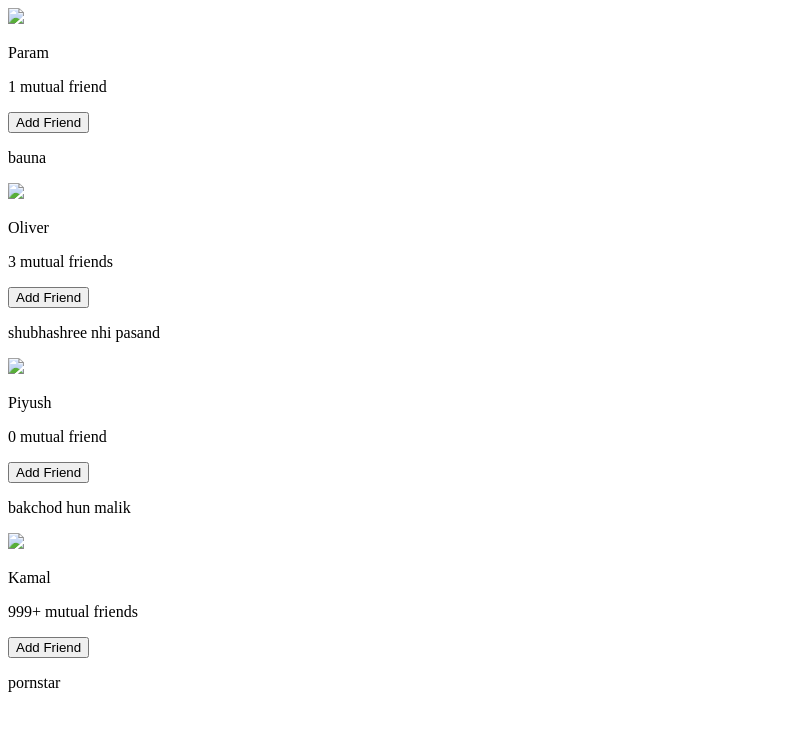
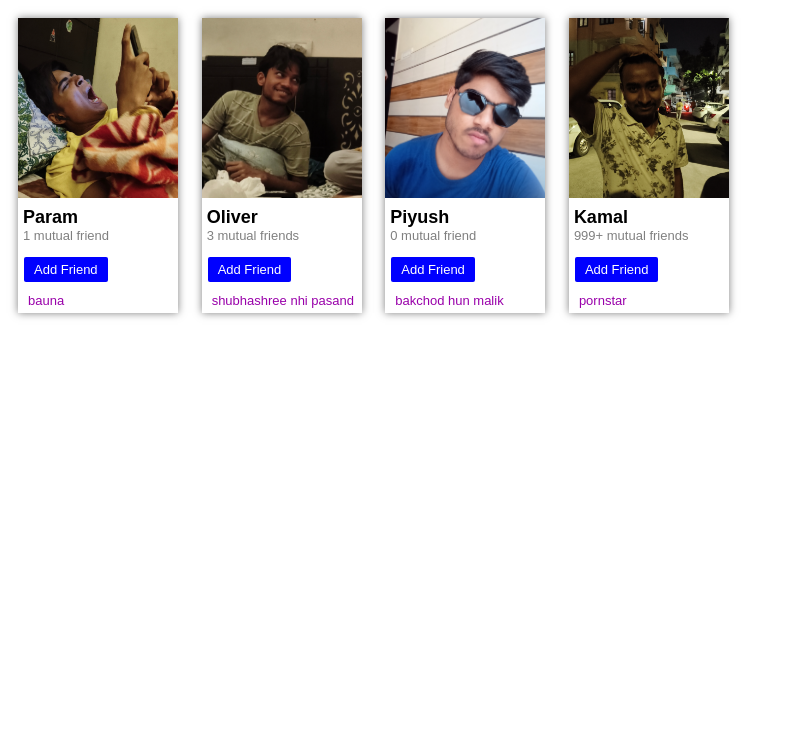
Before and after one commit to piyushyadavrky/gited, a plain HTML site: page webdeeee/htmlfff/exercise7prac.html in a window 1280 px wide. Shown: the whole page, without its empty margins (0-789 px from the left). Drawn offline with Linux system fonts and the light colour scheme; the site is published under a folder, as on GitHub Pages, so addresses that start at the root find nothing.

Commit message:
.. lagaya

```diff
--- a/webdeeee/htmlfff/exercise7prac.html
+++ b/webdeeee/htmlfff/exercise7prac.html
@@ -4,13 +4,13 @@
   <meta charset="UTF-8">
   <meta name="viewport" content="width=device-width, initial-scale=1.0">
   <title>exercise 7</title>
-  <link rel="stylesheet" href="/webdeeee/cssss/exercise7prac.css">
+  <link rel="stylesheet" href="../cssss/exercise7prac.css">
 </head>
 <body>
 
 
 <div class="profile">
-  <img class="pf" src="/webdeeee/images/Screenshot 2026-10-29 212500.png">
+  <img class="pf" src="../images/Screenshot 2026-10-29 212500.png">
 <p class="text"> Param</p>
 <p class="text2"> 1 mutual friend</p>
 <button class="button">Add Friend</button>
@@ -19,7 +19,7 @@
 </div>
 
 <div class="profile">
-  <img class="pf" src="/webdeeee/images/Screenshot 2026-10-29 212453.png">
+  <img class="pf" src="../images/Screenshot 2026-10-29 212453.png">
 <p class="text"> Oliver</p>
 <p class="text2"> 3 mutual friends</p>
 <button class="button">Add Friend</button>
@@ -29,7 +29,7 @@
 
 
 <div class="profile">
-  <img class="pf" src="/webdeeee/images/Screenshot 2026-10-29 222545.png">
+  <img class="pf" src="../images/Screenshot 2026-10-29 222545.png">
 <p class="text"> Piyush</p>
 <p class="text2"> 0 mutual friend</p>
 <button class="button">Add Friend</button>
@@ -38,7 +38,7 @@
 </div>
 
 <div class="profile">
-  <img class="pf" src="/webdeeee/images/Screenshot 2026-10-29 222900.png">
+  <img class="pf" src="../images/Screenshot 2026-10-29 222900.png">
 <p class="text"> Kamal</p>
 <p class="text2"> 999+ mutual friends</p>
 <button class="button">Add Friend</button>
```
Also changed, not shown: webdeeee/htmlfff/exercise7prac2.html (+4 -4 lines).
